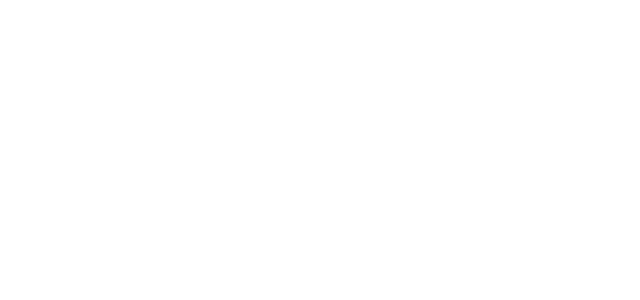
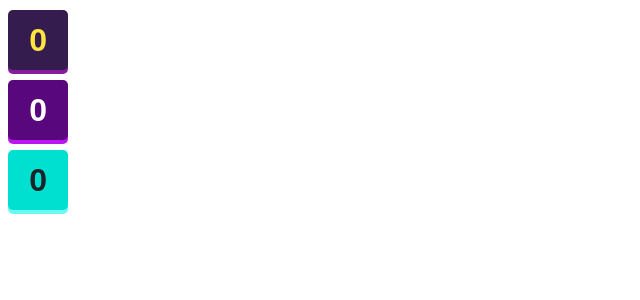
Before and after one commit to JIH7/calculator-react-typescript-scss, a React (Vite) app: page / in a window 1280 px wide. Shown: the top 300 px of the page, without its empty margins (0-640 px from the left). Built offline with nearby package versions, Linux system fonts and the light colour scheme; the HTML template or start-up script is replaced by a standard one.

Commit message:
Started button, pre-refactor

```diff
--- a/main.css
+++ b/main.css
@@ -1,6 +1,126 @@
+.button-container {
+  margin-top: 10px;
+  position: relative;
+}
+
+.button {
+  transition-property: background-color;
+  transition-duration: 0.2s;
+  transition-timing-function: ease-out;
+  position: relative;
+  z-index: 10;
+  width: 60px;
+  height: 60px;
+  border-radius: 5px;
+  border: none;
+  outline: none;
+  text-align: center;
+  font-size: 32px;
+  font-style: normal;
+  font-weight: 700;
+  line-height: normal;
+  letter-spacing: -0.533px;
+}
+
+.button-shadow {
+  top: 4px;
+  position: absolute;
+  z-index: 2;
+  width: 60px;
+  height: 60px;
+  border-radius: 5px;
+  border: none;
+  outline: none;
+}
+
+.t1 .button {
+  background-color: hsl(30, 25%, 89%);
+  color: hsl(221, 14%, 31%);
+}
+.t1 .button:hover,
+.t1 .button-shadow {
+  background-color: hsl(28, 16%, 65%);
+}
+.t1 .button.util {
+  background-color: hsl(225, 21%, 49%);
+  color: hsl(0, 0%, 100%);
+}
+.t1 .button.util:hover,
+.t1 .button-shadow.util {
+  background-color: hsl(224, 28%, 35%);
+}
+.t1 .button.equals {
+  background-color: hsl(6, 63%, 50%);
+  color: hsl(0, 0%, 100%);
+}
+.t1 .button.equals:hover,
+.t1 .button-shadow.equals {
+  background-color: hsl(6, 70%, 34%);
+}
+
+.t2 .button {
+  background-color: hsl(45, 7%, 89%);
+  color: hsl(60, 10%, 19%);
+}
+.t2 .button:hover,
+.t2 .button-shadow {
+  background-color: hsl(35, 11%, 61%);
+}
+.t2 .button.util {
+  background-color: hsl(185, 42%, 37%);
+  color: hsl(0, 0%, 100%);
+}
+.t2 .button.util:hover,
+.t2 .button-shadow.util {
+  background-color: hsl(185, 58%, 25%);
+}
+.t2 .button.equals {
+  background-color: hsl(25, 98%, 40%);
+  color: hsl(0, 0%, 100%);
+}
+.t2 .button.equals:hover,
+.t2 .button-shadow.equals {
+  background-color: hsl(25, 99%, 27%);
+}
+
+.t3 .button {
+  background-color: hsl(268, 47%, 21%);
+  color: hsl(52, 100%, 62%);
+}
+.t3 .button:hover,
+.t3 .button-shadow {
+  background-color: hsl(290, 70%, 36%);
+}
+.t3 .button.util {
+  background-color: hsl(281, 89%, 26%);
+  color: hsl(0, 0%, 100%);
+}
+.t3 .button.util:hover,
+.t3 .button-shadow.util {
+  background-color: hsl(285, 91%, 52%);
+}
+.t3 .button.equals {
+  background-color: hsl(176, 100%, 44%);
+  color: hsl(198, 20%, 13%);
+}
+.t3 .button.equals:hover,
+.t3 .button-shadow.equals {
+  background-color: hsl(177, 92%, 70%);
+}
+
 html {
   font-family: "League Spartan", sans-serif;
   font-weight: 700;
 }
 
+body {
+  width: 100vw;
+  height: 100vh;
+}
+
+#root {
+  width: 100%;
+  height: 100%;
+}
+
 /*# sourceMappingURL=main.css.map */
--- a/src/App.tsx
+++ b/src/App.tsx
@@ -1,10 +1,14 @@
-import { useState } from 'react'
+import Button from './components/Button'
 
 function App() {
 
   return (
     <>
-      <div></div>
+      <div className={`t3`}>
+        <Button />
+        <Button util={true} />
+        <Button equals={true} />
+      </div>
     </>
   )
 }
--- /dev/null
+++ b/src/components/Button.tsx
@@ -0,0 +1,23 @@
+interface ButtonProps {
+  util?: boolean;
+  equals?: boolean;
+}
+
+function Button({
+  util = false,
+  equals = false,
+} : ButtonProps) {
+
+  return (
+    <div className='button-container'>
+      <button className={`button ${util ? 'util' : ''} ${equals ? 'equals' : ''}`}>
+        0
+      </button>
+      <div className={`button-shadow ${util ? 'util' : ''} ${equals ? 'equals' : ''}`}>
+
+      </div>
+    </div>
+  )
+}
+
+export default Button
--- /dev/null
+++ b/styles/button.scss
@@ -0,0 +1,142 @@
+@use './variables.scss' as v;
+
+.button-container {
+    margin-top: 10px;
+
+    position: relative;
+}
+
+.button {
+    transition-property: background-color;
+    transition-duration: .2s;
+    transition-timing-function: ease-out;
+
+    position: relative;
+    z-index: v.$button-index;
+
+    width: 60px;
+    height: 60px;
+
+    border-radius: 5px;
+
+    border: none;
+    outline: none;
+
+    text-align: center;
+    font-size: 32px;
+    font-style: normal;
+    font-weight: 700;
+    line-height: normal;
+    letter-spacing: -0.533px;
+}
+
+.button-shadow{
+    top: 4px;
+
+    position: absolute;
+    z-index: v.$button-shadow-index;
+
+    width: 60px;
+    height: 60px;
+
+    border-radius: 5px;
+
+    border: none;
+    outline: none;
+}
+
+.t1 {
+    .button {
+        background-color: v.$key-t1;
+        color: v.$text-dark-t1;
+    }
+
+    .button:hover,
+    .button-shadow {
+        background-color: v.$key-shadow-t1;
+    }
+
+    .button.util {
+        background-color: v.$util-key-t1;
+        color: v.$text-light-t1;
+    }
+
+    .button.util:hover,
+    .button-shadow.util {
+        background-color: v.$util-key-shadow-t1;
+    }
+
+    .button.equals {
+        background-color: v.$equals-key-toggle-t1;
+        color: v.$text-light-t1;
+    }
+
+    .button.equals:hover,
+    .button-shadow.equals {
+        background-color: v.$equals-key-toggle-shadow-t1;
+    }
+}
+
+.t2 {
+    .button {
+        background-color: v.$key-t2;
+        color: v.$text-dark-t2;
+    }
+
+    .button:hover,
+    .button-shadow {
+        background-color: v.$key-shadow-t2;
+    }
+
+    .button.util {
+        background-color: v.$util-key-t2;
+        color: v.$text-light-t2;
+    }
+
+    .button.util:hover,
+    .button-shadow.util {
+        background-color: v.$util-key-shadow-t2;
+    }
+
+    .button.equals {
+        background-color: v.$equals-key-toggle-t2;
+        color: v.$text-light-t1;
+    }
+
+    .button.equals:hover,
+    .button-shadow.equals {
+        background-color: v.$equals-key-toggle-shadow-t2;
+    }
+}
+
+.t3 {
+    .button {
+        background-color: v.$key-t3;
+        color: v.$text-dark-t3;
+    }
+
+    .button:hover,
+    .button-shadow {
+        background-color: v.$key-shadow-t3;
+    }
+
+    .button.util {
+        background-color: v.$util-key-t3;
+        color: v.$text-light-t3;
+    }
+
+    .button.util:hover,
+    .button-shadow.util {
+        background-color: v.$util-key-shadow-t3;
+    }
+
+    .button.equals {
+        background-color: v.$equals-key-toggle-t3;
+        color: v.$text-darker-t3;
+    }
+
+    .button.equals:hover,
+    .button-shadow.equals {
+        background-color: v.$equals-key-toggle-shadow-t3;
+    }
+}
--- a/styles/main.scss
+++ b/styles/main.scss
@@ -1,6 +1,17 @@
 @use './variables.scss' as v;
+@use './button.scss';
 
 html {
     font-family: 'League Spartan', sans-serif;
     font-weight: 700;
 }
+
+body {
+    width: 100vw;
+    height: 100vh;
+}
+
+#root {
+    width: 100%;
+    height: 100%;
+}
```
Also changed, not shown: styles/variables.scss (+7 -3 lines), 1 other file (tests, documents, lock files or other folders).
